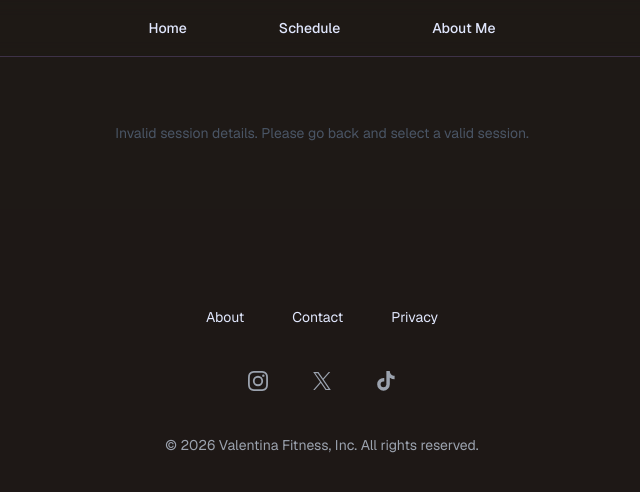
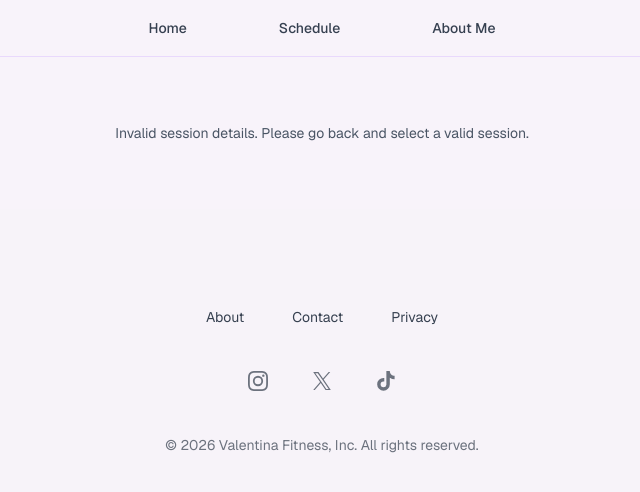
Before and after one commit to malikisiah/valentina-fitness, a Next.js app: page /schedule/confirm in a window 1280 px wide. Shown: the top 492 px of the page, without its empty margins (318-958 px from the left). Built offline with nearby package versions, Linux system fonts and the light colour scheme.

Commit message:
refactor ThemeProvider to use system default theme and remove unused hotkey functionality

```diff
--- a/src/components/theme-provider.tsx
+++ b/src/components/theme-provider.tsx
@@ -1,7 +1,7 @@
 "use client"
 
 import * as React from "react"
-import { ThemeProvider as NextThemesProvider, useTheme } from "next-themes"
+import { ThemeProvider as NextThemesProvider } from "next-themes"
 
 function ThemeProvider({
   children,
@@ -10,62 +10,14 @@ function ThemeProvider({
   return (
     <NextThemesProvider
       attribute="class"
-      defaultTheme="dark"
+      defaultTheme="system"
       enableSystem
       disableTransitionOnChange
       {...props}
     >
-      <ThemeHotkey />
       {children}
     </NextThemesProvider>
   )
 }
 
-function isTypingTarget(target: EventTarget | null) {
-  if (!(target instanceof HTMLElement)) {
-    return false
-  }
-
-  return (
-    target.isContentEditable ||
-    target.tagName === "INPUT" ||
-    target.tagName === "TEXTAREA" ||
-    target.tagName === "SELECT"
-  )
-}
-
-function ThemeHotkey() {
-  const { resolvedTheme, setTheme } = useTheme()
-
-  React.useEffect(() => {
-    function onKeyDown(event: KeyboardEvent) {
-      if (event.defaultPrevented || event.repeat) {
-        return
-      }
-
-      if (event.metaKey || event.ctrlKey || event.altKey) {
-        return
-      }
-
-      if (event.key.toLowerCase() !== "d") {
-        return
-      }
-
-      if (isTypingTarget(event.target)) {
-        return
-      }
-
-      setTheme(resolvedTheme === "dark" ? "light" : "light")
-    }
-
-    window.addEventListener("keydown", onKeyDown)
-
-    return () => {
-      window.removeEventListener("keydown", onKeyDown)
-    }
-  }, [resolvedTheme, setTheme])
-
-  return null
-}
-
 export { ThemeProvider }
```
